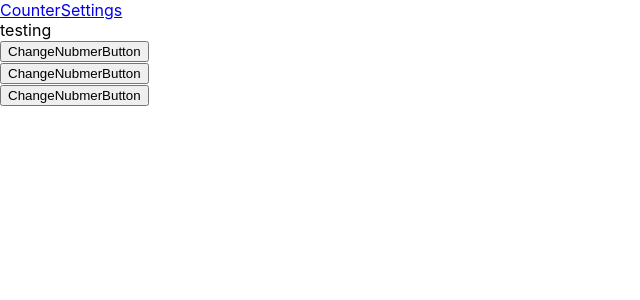
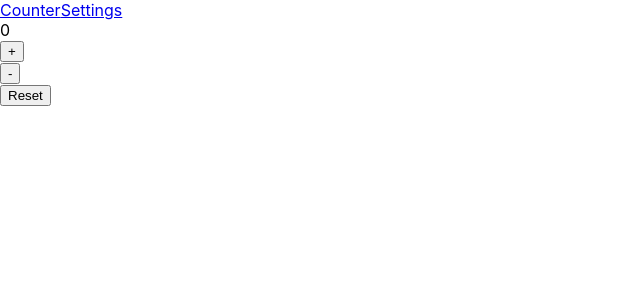
Before and after one commit to sinamoraddar/counterApp, a React (Create React App) app: page / in a window 1280 px wide. Shown: the top 300 px of the page, without its empty margins (0-640 px from the left). Built offline with nearby package versions, Linux system fonts and the light colour scheme.

Commit message:
version 1

```diff
--- a/src/App.js
+++ b/src/App.js
@@ -1,20 +1,44 @@
 import React from 'react';
-import { BrowserRouter, Switch, Route } from 'react-router-dom';
+import { BrowserRouter, Route, Switch } from 'react-router-dom';
+import NavBar from './components/NavBar';
 import Counter from './components/Counter';
-import NavBar from './components/NavBar';
 import Settings from './components/Settings';
 import './App.css';
 
 class App extends React.Component {
+  state = {
+    changeAmount: 1,
+    resetAmount: 0,
+  }
+
+  handleChange = (changeType, value) => {
+    const numberValue = parseInt(value);
+    switch (changeType) {
+      case 'changeAmount':
+        this.setState(() => ({
+          changeAmount: numberValue
+        }))
+        break;
+      case 'resetAmount':
+        this.setState(() => ({
+          resetAmount: numberValue
+        }))
+        break;
+      default:
+        return undefined
+    }
+  }
+
   render() {
     return (
       <BrowserRouter>
         <NavBar />
         <Switch>
-          <Route exact path="/" component={Counter} />
-          <Route path="/settings" component={Settings} />
+          <Route exact path="/" render={(routeProps) => <Counter {...routeProps} {...this.state} />}></Route>
+          <Route path="/settings" render={(routeProps) => <Settings {...routeProps} {...this.state} handleChange={this.handleChange} />}></Route>
         </Switch>
       </BrowserRouter>
+
     );
   }
 }
--- a/src/components/ChangeNumberButton.js
+++ b/src/components/ChangeNumberButton.js
@@ -1,8 +1,23 @@
 import React from 'react';
+//buttons for interacting with the counter
+const renderButton = (buttonType, props) => {
+    switch (buttonType) {
+        case 'add':
+            return <button onClick={() => props.handleChange(buttonType)}>+</button>
+        case 'subtract':
+            return <button onClick={() => props.handleChange(buttonType)}>-</button>
+        case 'reset':
+            return <button onClick={() => props.handleChange(buttonType)}>Reset</button>
+        default:
+            return undefined
+    }
+}
 
-const ChangeNubmerButton = () => (
+const ChangeNubmerButton = (props) => (
     <div>
-        <button>ChangeNubmerButton</button>
+        {
+            renderButton(props.buttonType, props)
+        }
     </div>
 
 );
--- a/src/components/Counter.js
+++ b/src/components/Counter.js
@@ -1,14 +1,52 @@
 import React from 'react';
 import ChangeNumberButton from './ChangeNumberButton';
 
-const Counter = () => (
-    <div>
-        <div>testing</div>
-        <ChangeNumberButton/>
-        <ChangeNumberButton/>
-        <ChangeNumberButton/>
-    </div>
+class Counter extends React.Component {
+    state = {
+        count: 0,
+        buttonType:
+        {
+            add: 'add',
+            subtract: 'subtract',
+            reset: 'reset'
+        }
+    }
+    //handling the count state based on the clicked button
+    handleChange = (changeType) => {
+        const { changeAmount, resetAmount } = this.props;
+        const { count } = this.state;
+        switch (changeType) {
+            case 'add':
+                this.setState(() => ({
+                    count: count + changeAmount
+                }))
+                break;
+            case 'subtract':
+                this.setState(() => ({
+                    count: count - changeAmount
+                }))
+                break;
+            case 'reset':
+                this.setState(() => ({
+                    count: resetAmount
+                }))
+                break;
+            default:
+                return undefined
+        }
 
-);
+    }
+    render() {
+        return (
+            <div>
+                <div>{this.state.count}</div>
+                <ChangeNumberButton handleChange={this.handleChange} buttonType={this.state.buttonType.add} />
+                <ChangeNumberButton handleChange={this.handleChange} buttonType={this.state.buttonType.subtract} />
+                <ChangeNumberButton handleChange={this.handleChange} buttonType={this.state.buttonType.reset} />
+            </div>
+        )
+    }
+
+};
 
 export default Counter;
--- a/src/components/Settings.js
+++ b/src/components/Settings.js
@@ -1,7 +1,22 @@
 import React from 'react';
-
-const Settings = () => (
-    <div>settings</div>
+//settings file for manipulating the amount which our data is being changed by
+const Settings = (props) => (
+    <div>
+        change amount by:
+         <input
+            type="number"
+            value={props.changeAmount}
+            name="changeAmount"
+            onChange={(e) => props.handleChange(e.target.name, e.target.value)}
+        />
+        reset amount to:
+        <input
+            type="number"
+            value={props.resetAmount}
+            name="resetAmount"
+            onChange={(e) => props.handleChange(e.target.name, e.target.value)}
+        />
+    </div>
 );
 
 export default Settings;
```
